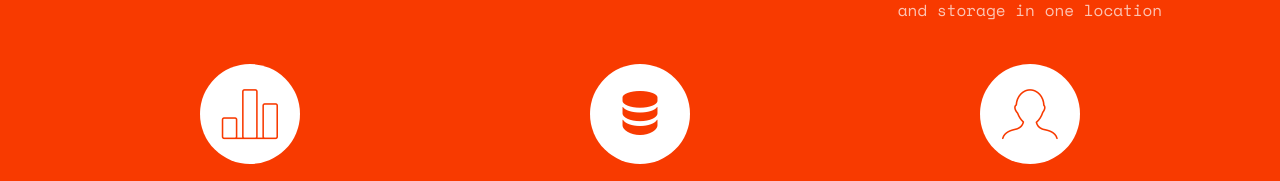
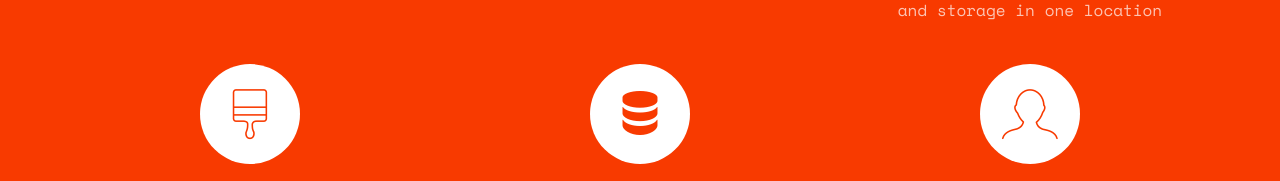
Before and after one commit to iepoch/iepoch.github.io, a website: page index.html in a window 1280 px wide. Shown: the part 2137-2318 px from the top of the page. Drawn offline with nearby package versions, Linux system fonts and the light colour scheme; some packages are replaced by stand-ins of ours; no server answers; files whose address does not match are found by name.

Commit message:
changed another icon to mature feature

```diff
--- a/index.html
+++ b/index.html
@@ -252,7 +252,7 @@
 
 						<div class="feature-left">
 							<span class="icon">
-								<i class="icon-bargraph"></i>
+								<i class="icon-paintbrush"></i>
 							</span>
 							<div class="feature-copy">
 								<h3>Web Developent</h3>
```
